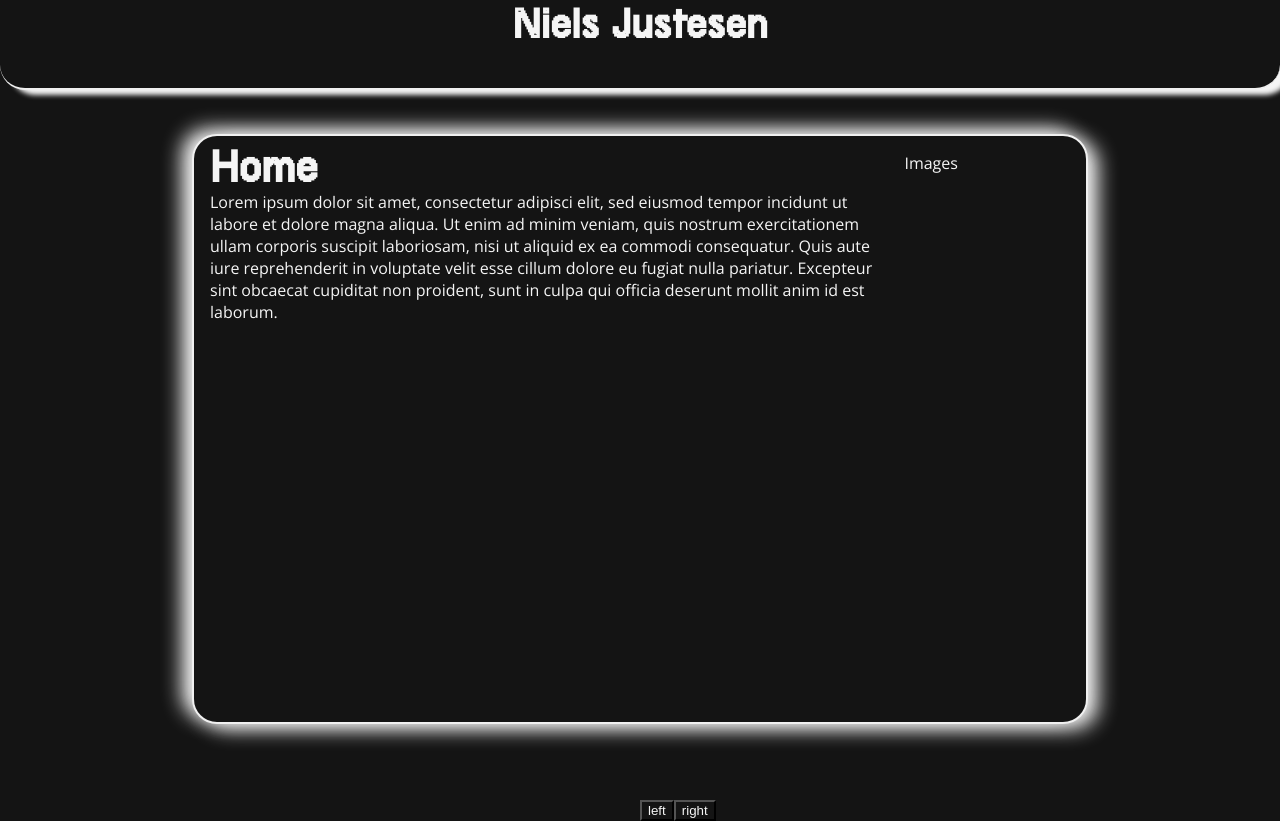
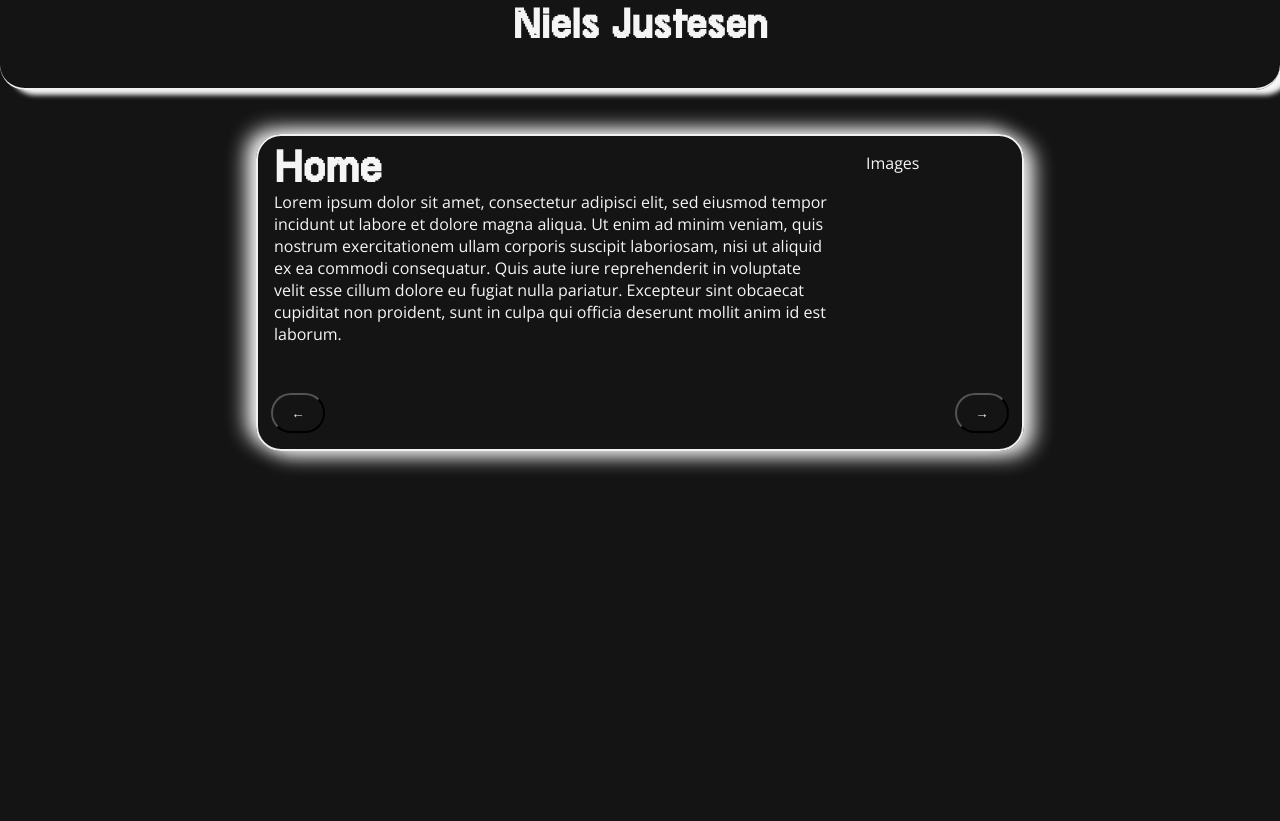
Before and after one commit to NielsJustesen/portfolio, a Vue app: page / in a window 1280 px wide. After the commit the page ends 800 px from the top, so only its background shows below. Built offline with nearby package versions, Linux system fonts and the light colour scheme.

Commit message:
navigation

```diff
--- a/src/App.vue
+++ b/src/App.vue
@@ -9,12 +9,13 @@
         :headline="content.headline"
         :content="content.content"
         :class="content.class"
+        @changePage="changePage"
       />
     </div>
-    <div class="navigation">
-      <button @click="changePage('left')">left</button>
-      <button @click="changePage('right')">right</button>
-    </div>
+    <!-- <div class="navigation">
+      <button @click="changePage('left')">&larr;</button>
+      <button @click="changePage('right')">&rarr;</button>
+    </div> -->
   </div>
 </template>
 
--- a/src/assets/global.scss
+++ b/src/assets/global.scss
@@ -14,11 +14,11 @@
 * {
   margin: 0;
   color: var(--text-color);
-  background-color: var(--background-color);
   box-sizing: border-box;
 }
 
 body {
+  background-color: var(--background-color);
   // overflow: hidden;
   width: 100vw;
   font-family: "Open Sans";
@@ -28,11 +28,4 @@ body {
   cursor: pointer;
 }
 
-.navigation {
-  display: flex;
-  position: absolute;
-  left: 50%;
-  top: 50em;
-  width: 60px;
-}
 /* Content Template */
--- a/src/assets/styles/content.scss
+++ b/src/assets/styles/content.scss
@@ -1,5 +1,5 @@
 :root {
-  --transition-time: 0.7s;
+  --transition-time: 0.6s;
 }
 
 .content-container-list {
@@ -14,30 +14,37 @@
 
 .content-container {
   position: absolute;
-  left: 15%;
-  width: 70%;
-  display: flex;
+  left: 20%;
+  width: 60%;
   transition: transform var(--transition-time) ease-in,
     opacity var(--transition-time) ease-in var(--transition-time);
   border: var(--border-w) solid var(--border-color);
-  height: 590px;
   border-radius: 25px;
   box-shadow: 10px 5px 20px whitesmoke, -10px -5px 20px whitesmoke;
+}
+
+.content {
+  display: flex;
 }
 
 .pan-left-content-container {
   transform: translateX(-60%) rotateY(-80deg);
   opacity: 0;
   box-shadow: none;
+  transition: transform var(--transition-time) ease-in,
+    opacity var(--transition-time) ease-in var(--transition-time);
 }
 
 .pan-right-content-container {
   transform: translateX(60%) rotateY(80deg);
   opacity: 0;
   box-shadow: none;
+  transition: transform var(--transition-time) ease-in,
+    opacity var(--transition-time) ease-in var(--transition-time);
 }
 
 .show-content-container {
+  z-index: 10;
   transform: translateX(0%) rotateY(0deg);
   animation: show var(--transition-time);
 }
@@ -53,6 +60,31 @@
   width: 20%;
 }
 
+.navigation {
+  z-index: 20;
+  display: flex;
+  width: 100%;
+  margin-top: 2em;
+  margin-bottom: 1em;
+  button {
+    border-radius: 50px;
+    width: 4em;
+    height: 3em;
+    background-color: var(--background-color);
+  }
+  button:hover {
+    cursor: pointer;
+  }
+  .left-btn {
+    margin-right: auto;
+    margin-left: 1em;
+  }
+  .right-btn {
+    margin-left: auto;
+    margin-right: 1em;
+  }
+}
+
 @keyframes show {
   0% {
     opacity: 0.2;
--- a/src/components/ContentTemplate.vue
+++ b/src/components/ContentTemplate.vue
@@ -1,10 +1,16 @@
 <template>
   <div class="content-container" :id="id">
-    <div class="content-info">
-      <h2>{{ headline }}</h2>
-      <p>{{ content }}</p>
+    <div class="content">
+      <div class="content-info">
+        <h2>{{ headline }}</h2>
+        <p>{{ content }}</p>
+      </div>
+      <div class="content-images">Images</div>
     </div>
-    <div class="content-images">Images</div>
+    <div class="navigation">
+      <button class="left-btn" @click="changePage('left')">&larr;</button>
+      <button class="right-btn" @click="changePage('right')">&rarr;</button>
+    </div>
   </div>
 </template>
 <script lang="ts">
@@ -33,8 +39,13 @@ export default defineComponent({
       type: Array,
     },
   },
-  setup() {
-    return {};
+  setup(props, { emit }) {
+    const changePage = (dirr: string) => {
+      emit("changePage", dirr);
+    };
+    return {
+      changePage,
+    };
   },
 });
 </script>
```
